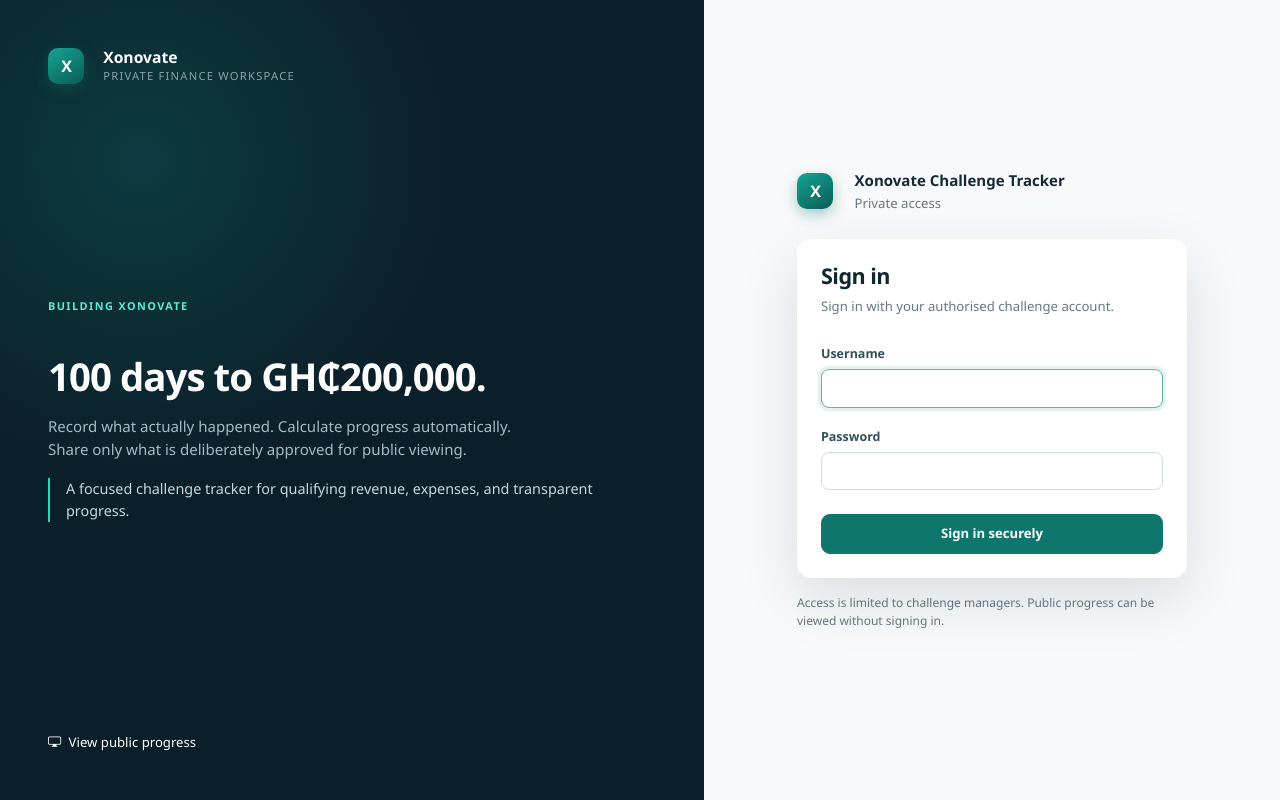
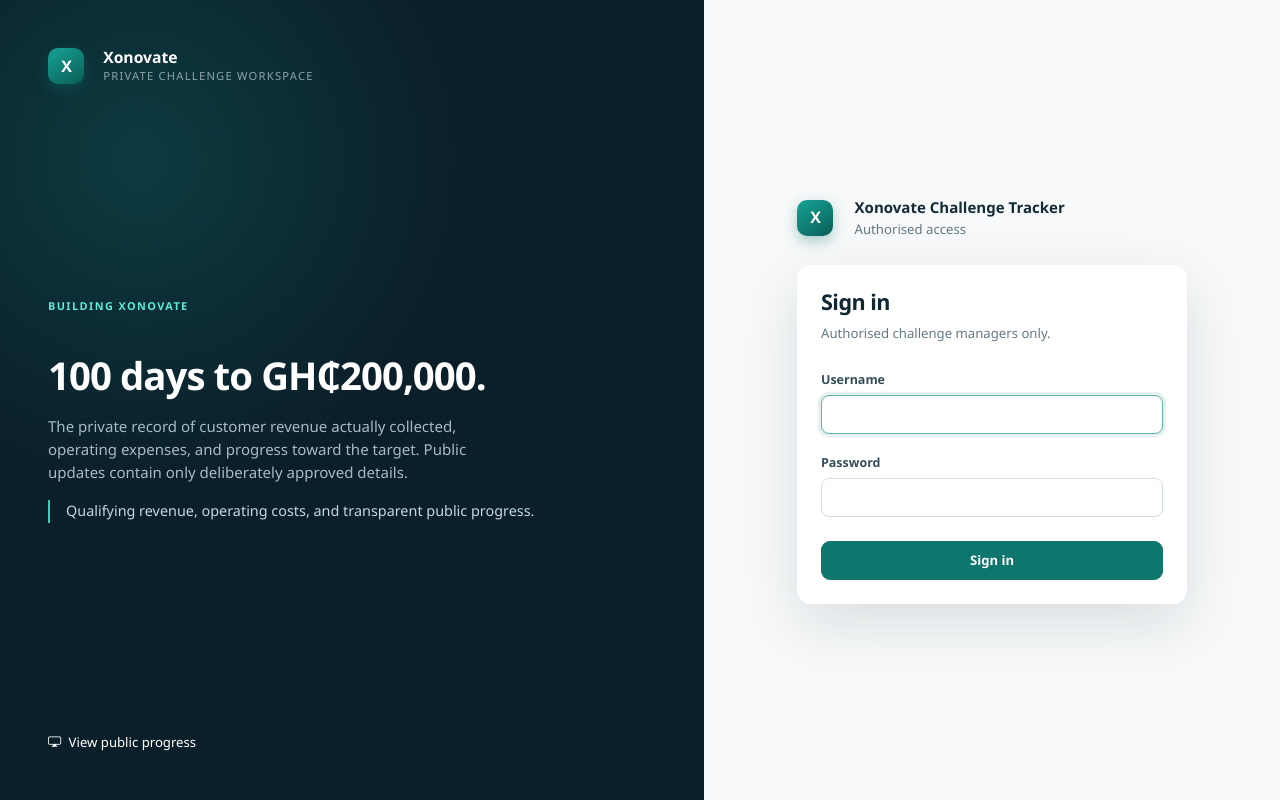
Before and after one commit to sakaxo/xonovate-challenge-tracker, a Django app: template tracker/templates/registration/login.html in a window 1280 px wide. Run offline with Django 5.2, Linux system fonts and the light colour scheme; the template is opened without the code that fills it, so the values that code supplies are empty; parts of the project's set-up code (start-up, migrations or seed data) failed here and were passed over; some libraries are stand-ins or nearby versions.

Commit message:
Update README and login templates for clarity and accuracy; refine CSS styles for login page

```diff
--- a/static/css/app.css
+++ b/static/css/app.css
@@ -206,7 +206,6 @@ h1, h2, h3, h4, h5, h6 {
 .login-card { width: 100%; max-width: 390px; }
 .login-card .card { border: 0; box-shadow: 0 20px 60px rgba(11,31,42,.12); }
 .login-card h2 { font-size: 1.35rem; }
-.login-note { font-size: .75rem; color: var(--x-muted); }
 .login-mark { display: flex; align-items: center; gap: .65rem; margin-bottom: 1.6rem; }
 
 .sim-banner { background: #fff7e8; border: 1px solid #f4ddb0; color: #854d0e; border-radius: 11px; padding: .65rem .85rem; font-size: .76rem; font-weight: 600; }
--- a/tracker/templates/registration/login.html
+++ b/tracker/templates/registration/login.html
@@ -17,15 +17,15 @@
         <span class="brand-mark">X</span>
         <div>
           <div class="brand-name">Xonovate</div>
-          <div class="brand-sub">Private finance workspace</div>
+          <div class="brand-sub">Private challenge workspace</div>
         </div>
       </div>
     </div>
     <div>
       <span class="eyebrow" style="color:#5eead4;">Building Xonovate</span>
       <h1>100 days to GH₵200,000.</h1>
-      <p>Record what actually happened. Calculate progress automatically. Share only what is deliberately approved for public viewing.</p>
-      <div class="quote">A focused challenge tracker for qualifying revenue, expenses, and transparent progress.</div>
+      <p>The private record of customer revenue actually collected, operating expenses, and progress toward the target. Public updates contain only deliberately approved details.</p>
+      <div class="quote">Qualifying revenue, operating costs, and transparent public progress.</div>
     </div>
     <div class="login-art-foot small">
       <a href="{% url 'public_progress' %}" class="text-white text-decoration-none"><i class="bi bi-display me-1"></i> View public progress</a>
@@ -37,15 +37,15 @@
         <span class="brand-mark">X</span>
         <div>
           <div class="fw-bold">Xonovate Challenge Tracker</div>
-          <div class="text-muted small">Private access</div>
+          <div class="text-muted small">Authorised access</div>
         </div>
       </div>
       <div class="card">
         <div class="card-body p-4">
           <h2>Sign in</h2>
-          <p class="text-muted small mb-4">Sign in with your authorised challenge account.</p>
+          <p class="text-muted small mb-4">Authorised challenge managers only.</p>
           {% if form.errors %}
-          <div class="alert alert-danger py-2">Your username or password was not correct. Please try again.</div>
+          <div class="alert alert-danger py-2">The username or password was not recognised.</div>
           {% endif %}
           <form method="post" novalidate>
             {% csrf_token %}
@@ -58,11 +58,10 @@
               <label class="form-label" for="id_password">Password</label>
               <input type="password" name="password" id="id_password" class="form-control" autocomplete="current-password" required>
             </div>
-            <button class="btn btn-primary w-100" type="submit">Sign in securely</button>
+            <button class="btn btn-primary w-100" type="submit">Sign in</button>
           </form>
         </div>
       </div>
-      <p class="login-note mt-3 mb-0">Access is limited to challenge managers. Public progress can be viewed without signing in.</p>
     </div>
   </section>
 </div>
```
Also changed, not shown: README.md.
